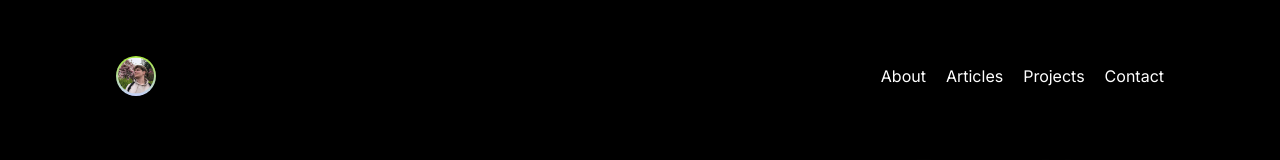
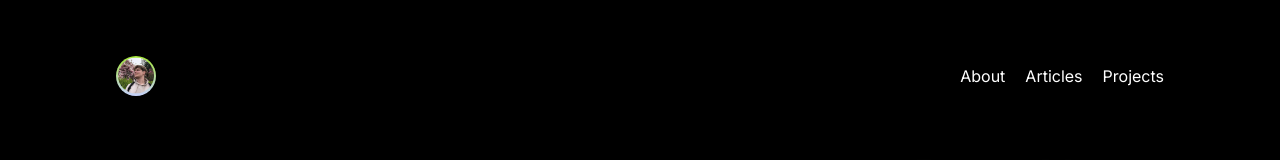
Before and after one commit to coyjiv/threejs-portfolio, a Next.js app: page /about in a window 1280 px wide. Shown: the top 160 px of the page. Built offline with nearby package versions, Linux system fonts and the light colour scheme.

Commit message:
hide contact page

```diff
--- a/src/components/MobileBurgerMenu/index.tsx
+++ b/src/components/MobileBurgerMenu/index.tsx
@@ -98,7 +98,7 @@ const MobileBurgerMenu = (props: Props) => {
                     Projects
                   </Link>
                 </li>
-                <li className='-skew-y-12 '>
+                {/* <li className='-skew-y-12 '>
                   <Link
                     className='border-b border-white/0 hover:border-white transition-all pb-2 '
                     href={'/contact'}
@@ -106,7 +106,7 @@ const MobileBurgerMenu = (props: Props) => {
                   >
                     Contact
                   </Link>
-                </li>
+                </li> */}
               </ul>
             </motion.nav>
           </>
--- a/src/components/layout/Header.tsx
+++ b/src/components/layout/Header.tsx
@@ -12,7 +12,7 @@ type Props = {
 const Header = ({ el }: Props) => {
   const pathName = useRouter().pathname
 
-  console.log(pathName)
+  // console.log(pathName)
 
 
   return (
@@ -55,14 +55,14 @@ const Header = ({ el }: Props) => {
               Projects
             </Link>
           </li>
-          <li>
+          {/* <li>
             <Link
               href={'/contact'}
               className={`border-b border-white/0 hover:border-white transition-all pb-2 ${pathName === '/contact' ? 'border-white' : ''} `}
             >
               Contact
             </Link>
-          </li>
+          </li> */}
         </ul>
       </nav>
     </header>
```
